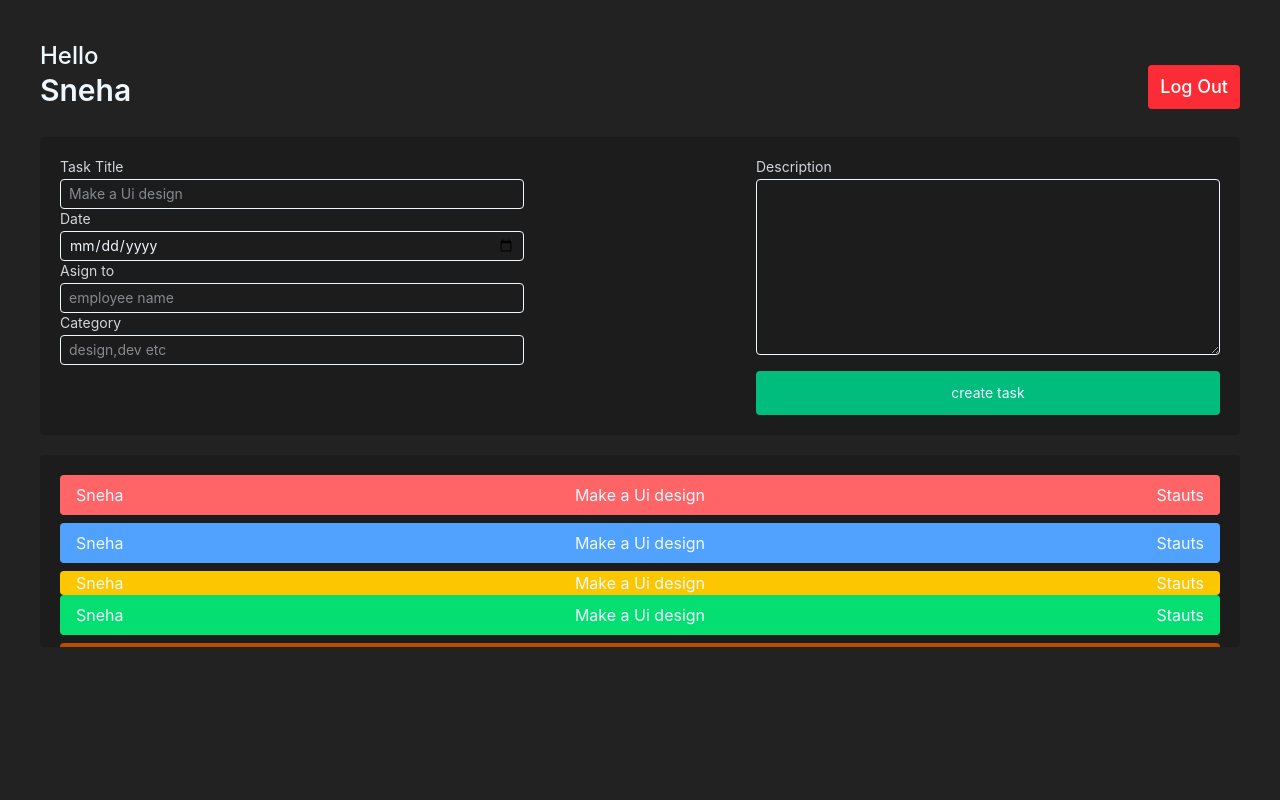
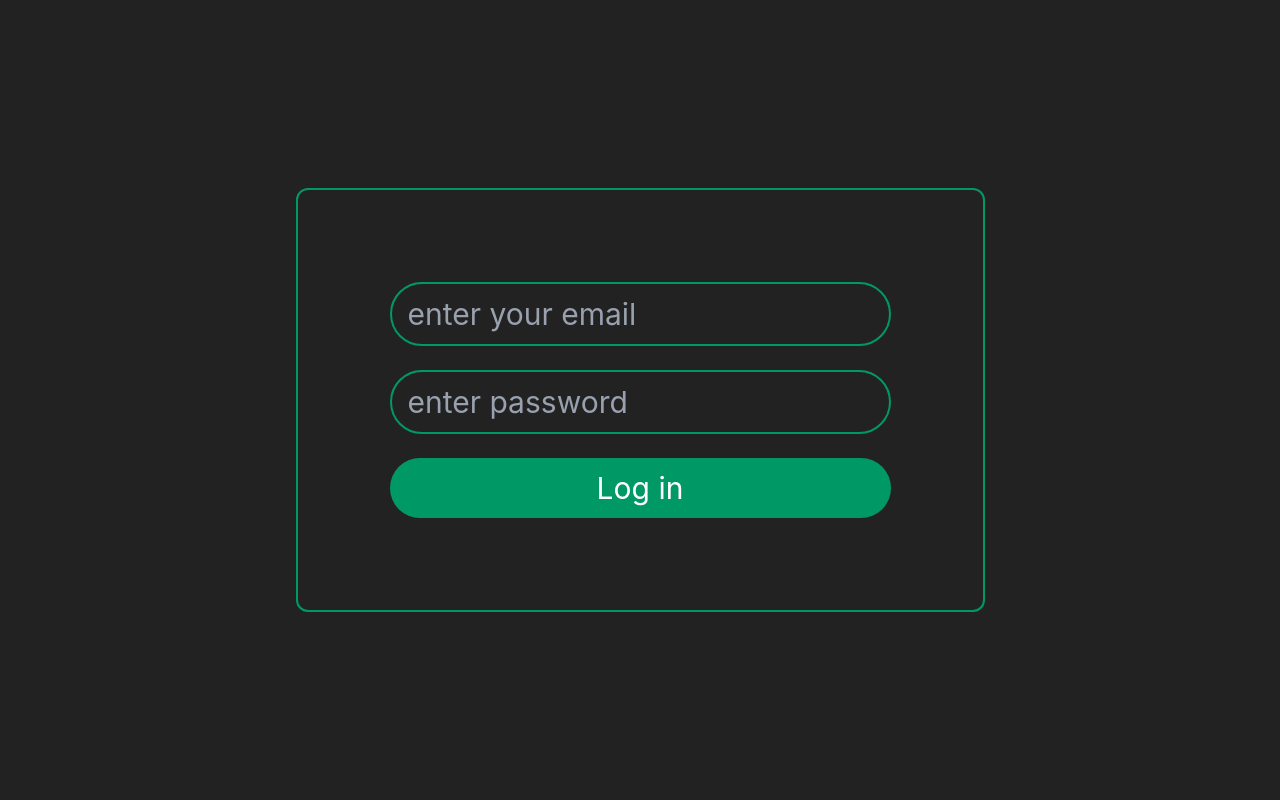
Before and after one commit to sneha-tripathi202/empolyee-management-system, a React (Vite) app: page / in a window 1280 px wide. Shown: the top 800 px of the page. Built offline with nearby package versions, Linux system fonts and the light colour scheme.

Commit message:
setting employee and admin page

```diff
--- a/src/App.jsx
+++ b/src/App.jsx
@@ -1,4 +1,4 @@
-import { useState } from 'react'
+import { useContext, useState } from 'react'
 import reactLogo from './assets/react.svg'
 import viteLogo from './assets/vite.svg'
 import heroImg from './assets/hero.png'
@@ -6,15 +6,32 @@
 import Login from './components/Auth/Login'
 import EmployeeDashboard from './components/Dashboard/EmployeeDashboard'
 import AdminDashboard from './components/Dashboard/AdminDashboard'
+import { AuthContext } from './context/Authprovider'
 
 function App() {
-  const [count, setCount] = useState(0)
+  const [user, setUser] = useState(null)
+
+const handleLogin=(email,password)=>{
+  if(email=="admin@me.com" && password=='123'){
+    setUser('admin')
+    console.log('this is admin');
+
+  }else if(email=='user@me.com'&& password=='123'){
+    console.log('this is user');
+    setUser('employee')
+  }
+
+  else{
+    alert('invalid credentials')
+  }
+}
+
+const data=useContext(AuthContext)
 
   return (
     <>
-    {/* <Login/> */}
-    {/* <EmployeeDashboard/> */}
-    <AdminDashboard/>
+    {!user ?<Login handleLogin={ handleLogin}/>:''}
+   {user=='admin'?<AdminDashboard/>:<EmployeeDashboard/>}
     </>
 
   )
--- a/src/components/Auth/Login.jsx
+++ b/src/components/Auth/Login.jsx
@@ -1,10 +1,11 @@
 import React, { useState } from 'react'
 
-const Login = () => {
+const Login = ({handleLogin}) => {
     const [email, setEmail] = useState("")
     const [password, setPassword] = useState("")
    const submitform=(e)=>{
       e.preventDefault()
+      handleLogin(email,password)
       setEmail('');
       setPassword('');
    }
--- a/src/context/Authcontext.jsx
+++ /dev/null
@@ -1,11 +0,0 @@
-import React from 'react'
-
-const Authcontext = ({children}) => {
-  return (
-    <div>
-      {children}
-    </div>
-  )
-}
-
-export default Authcontext
--- /dev/null
+++ b/src/context/Authprovider.jsx
@@ -0,0 +1,14 @@
+import React, { createContext } from 'react'
+export const AuthContext =createContext()
+
+const Authprovider = ({children}) => {
+  return (
+    <div>
+      <AuthContext.Provider value={'sanaya'}>
+        {children}
+      </AuthContext.Provider>
+    </div>
+  )
+}
+
+export default Authprovider
--- a/src/context/Taskcontext.jsx
+++ /dev/null
@@ -1,11 +0,0 @@
-import React from 'react'
-
-const Taskcontext = ({children}) => {
-  return (
-    <div>
-      {children}
-    </div>
-  )
-}
-
-export default Taskcontext
--- a/src/main.jsx
+++ b/src/main.jsx
@@ -4,10 +4,11 @@
 import App from './App.jsx'
 import Authcontext from './context/Authcontext.jsx'
 import Taskcontext from './context/Taskcontext.jsx'
+import Authprovider from './context/Authprovider.jsx'
 
 localStorage.clear()
 createRoot(document.getElementById('root')).render(
   <StrictMode>
-    <Authcontext><Taskcontext><App /></Taskcontext></Authcontext>
+    <Authprovider><App/></Authprovider>
   </StrictMode>,
 )
```
